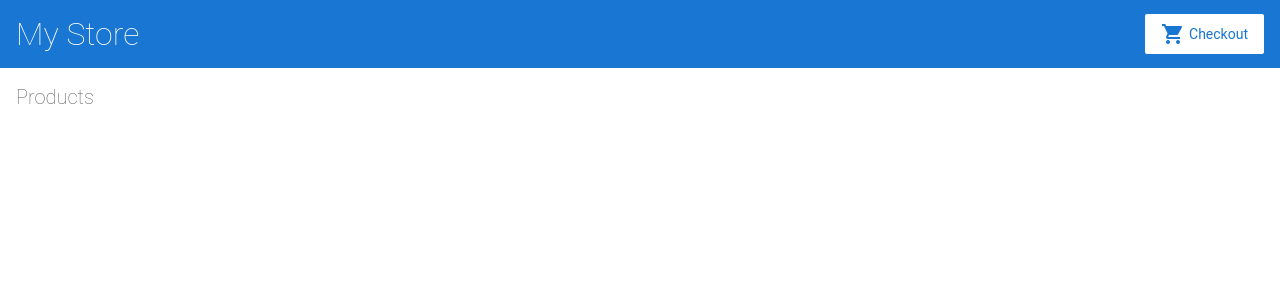
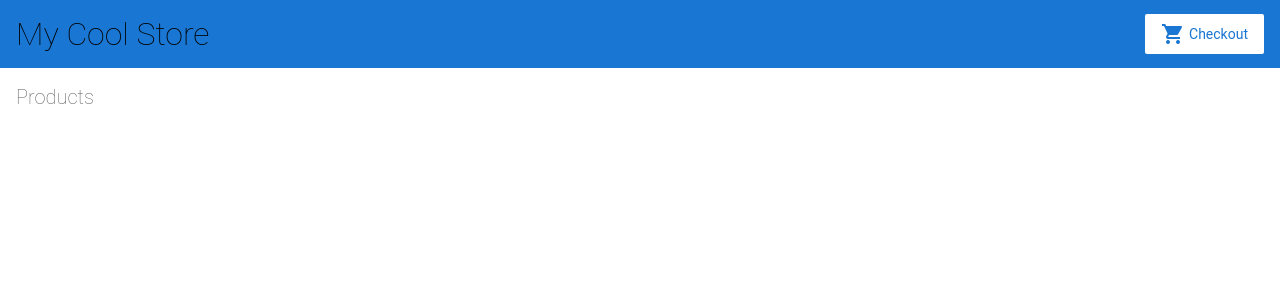
Before and after one commit to micloudon/angular-demo-mic, an Angular app: page / in a window 1280 px wide. Shown: the top 300 px of the page. Built offline with nearby package versions, Linux system fonts and the light colour scheme.

Commit message:
2 files modified

```diff
--- a/src/app/top-bar/top-bar.component.css
+++ b/src/app/top-bar/top-bar.component.css
@@ -5,3 +5,7 @@ Copyright Google LLC. All Rights Reserved.
 Use of this source code is governed by an MIT-style license that
 can be found in the LICENSE file at https://angular.io/license
 */
+
+#title {
+  color: black;
+}
--- a/src/app/top-bar/top-bar.component.html
+++ b/src/app/top-bar/top-bar.component.html
@@ -1,5 +1,5 @@
 <a [routerLink]="['/']">
-  <h1>My Store</h1>
+  <h1 id="title">My Cool Store</h1>
 </a>
 
 <a class="button fancy-button"><i class="material-icons">shopping_cart</i>Checkout</a>
```
